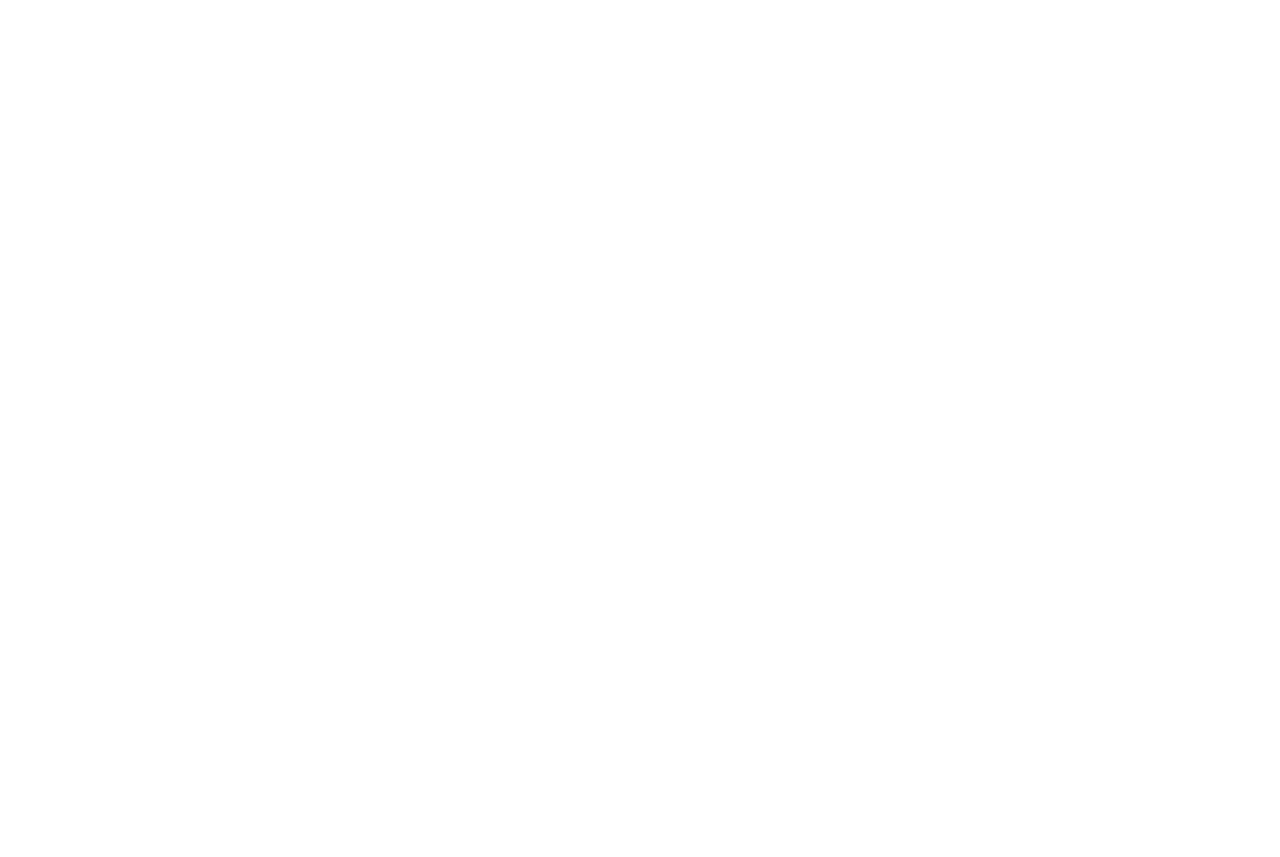
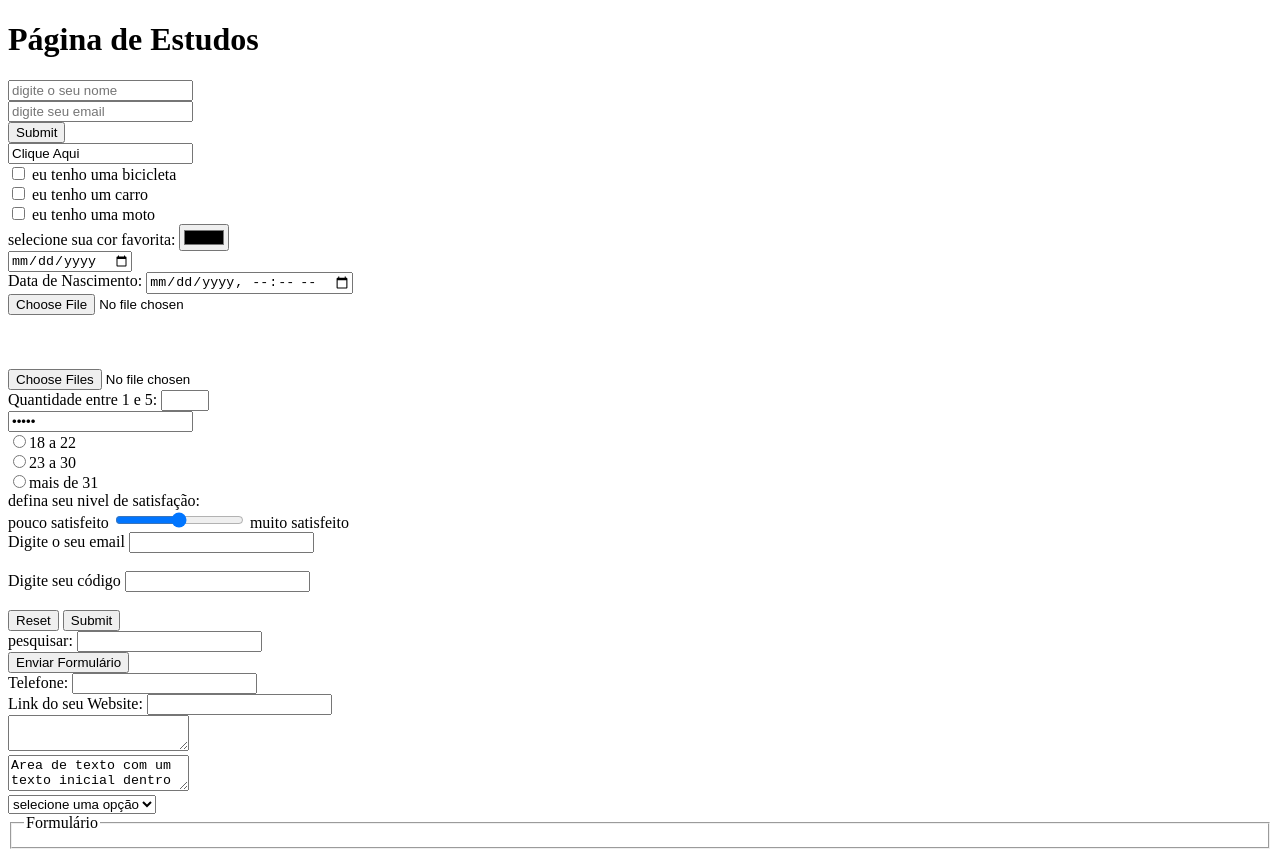
Before and after one commit to migueltcarvalho-senai/estudos_html, a plain HTML site: page index.html in a window 1280 px wide. Before the commit the page ends 800 px from the top, so only its background shows below. Drawn offline with Linux system fonts and the light colour scheme.

Commit message:
aprendizados sobre formulários

```diff
--- /dev/null
+++ b/css/css.css
@@ -0,0 +1,4 @@
+.enviar:hover{
+    background-color: black;
+    color: white;
+}
--- a/index.html
+++ b/index.html
@@ -1,11 +1,123 @@
 <!DOCTYPE html>
 <html lang="pt-br">
+
 <head>
     <meta charset="UTF-8">
     <meta name="viewport" content="width=device-width, initial-scale=1.0">
-    <title>Document</title>
+    <title>Formulários</title>
+    <link rel="stylesheet" href="css/css.css">
 </head>
+
 <body>
+    <h1>Página de Estudos</h1>
+    <form method="get" action="envio_dados.php">
+        <!-- para adicionar nome -->
+        <input type="text" name="nome" placeholder="digite o seu nome">
+        <br>
+        <!-- para adicionar email -->
+        <input type="email" name="email" placeholder="digite seu email">
+        <br>
+        <!-- para adicionar um botao de enviar -->
+        <input type="submit" name="enviar" placeholder="enviar" class="enviar">
 
+    </form>
+    <!-- para adicionar botão -->
+    <form>
+        <input type="botao" value="Clique Aqui" onclick="msg()">
+    </form>
+
+
+    <form>
+        <!-- para adicionar a caixa de seleção -->
+        <input type="checkbox" name="veiculo 1" value="bicicleta">
+        eu tenho uma bicicleta<br>
+        <input type="checkbox" name="veiculo 2" value="carro">
+        eu tenho um carro<br>
+        <input type="checkbox" name="veiculo 3" value="moto">
+        eu tenho uma moto<br>
+    </form>
+    <!-- para selecionar cor -->
+    <form>
+        selecione sua cor favorita: <input type="color" name="favcor" value="#000000">
+
+    </form>
+    <!-- para selecionar data -->
+    <form>
+        <input type="date" name="nascimento">
+    </form>
+    <!-- para selecionar data e hora-->
+    <form>
+        Data de Nascimento: <input type="datetime-local" name="bdaytime">
+    </form>
+    <!-- Para permitir a seleção de 1 arquivo -->
+    <form>
+        <input type="file" name="arquivos">
+    </form>
+    <br><br><br>
+    <!-- Para permitir a seleção de multiplos arquivos -->
+    <form>
+        <input type="file" name="arquivos" multiple>
+    </form>
+    <form>
+        Quantidade entre 1 e 5: <input type="number" name="qtd" min="1" max="5">
+    </form>
+
+    <form>
+        <input type="password" value="senha" name="senha">
+    </form>
+    <form>
+        <input type="radio" name="idade" value="18_22">18 a 22<br>
+        <input type="radio" name="idade" value="23_30">23 a 30<br>
+        <input type="radio" name="idade" value="mais31">mais de 31<br>
+    </form>
+
+    <form>
+        defina seu nivel de satisfação:<br>
+        pouco satisfeito
+        <input type="range" name="satisfacao" min="0" max="10">
+        muito satisfeito
+    </form>
+    <form>
+        <label for="email">Digite o seu email</label>
+        <input id="email" type="email" name="email"><br><br>
+        <label for="pin">Digite seu código</label>
+        <input type="text" id="pin" name="name" maxlength="4"><br><br>
+        <input type="reset" value="Reset">
+        <input type="submit" value="Submit">
+    </form>
+    <form>
+        pesquisar: <input type="search" name="q">
+    </form>
+    <form>
+        <input type="submit" value="Enviar Formulário">
+    </form>
+
+    <form>
+        Telefone: <input type="tel" name="usetel">
+    </form>
+    <form>
+        Link do seu Website: <input type="url" name="webpage">
+    </form>
+    <form>
+        <textarea></textarea>
+        <br>
+        <textarea>Area de texto com um texto inicial dentro</textarea>
+    </form>
+    <select name="lista" id="lista">
+        <option>selecione uma opção</option>
+        <option>Macarrão</option>
+        <option>Pizza</option>
+        <option>Nhoque</option>
+        <option>Canelone</option>
+    </select>
+    <fieldset>
+        <legend>Formulário</legend>
+    </fieldset>
+    <script>
+        function msg() {
+            alert("Voce clicou no botao")
+        }
+    </script>
 </body>
+
 </html>
```
